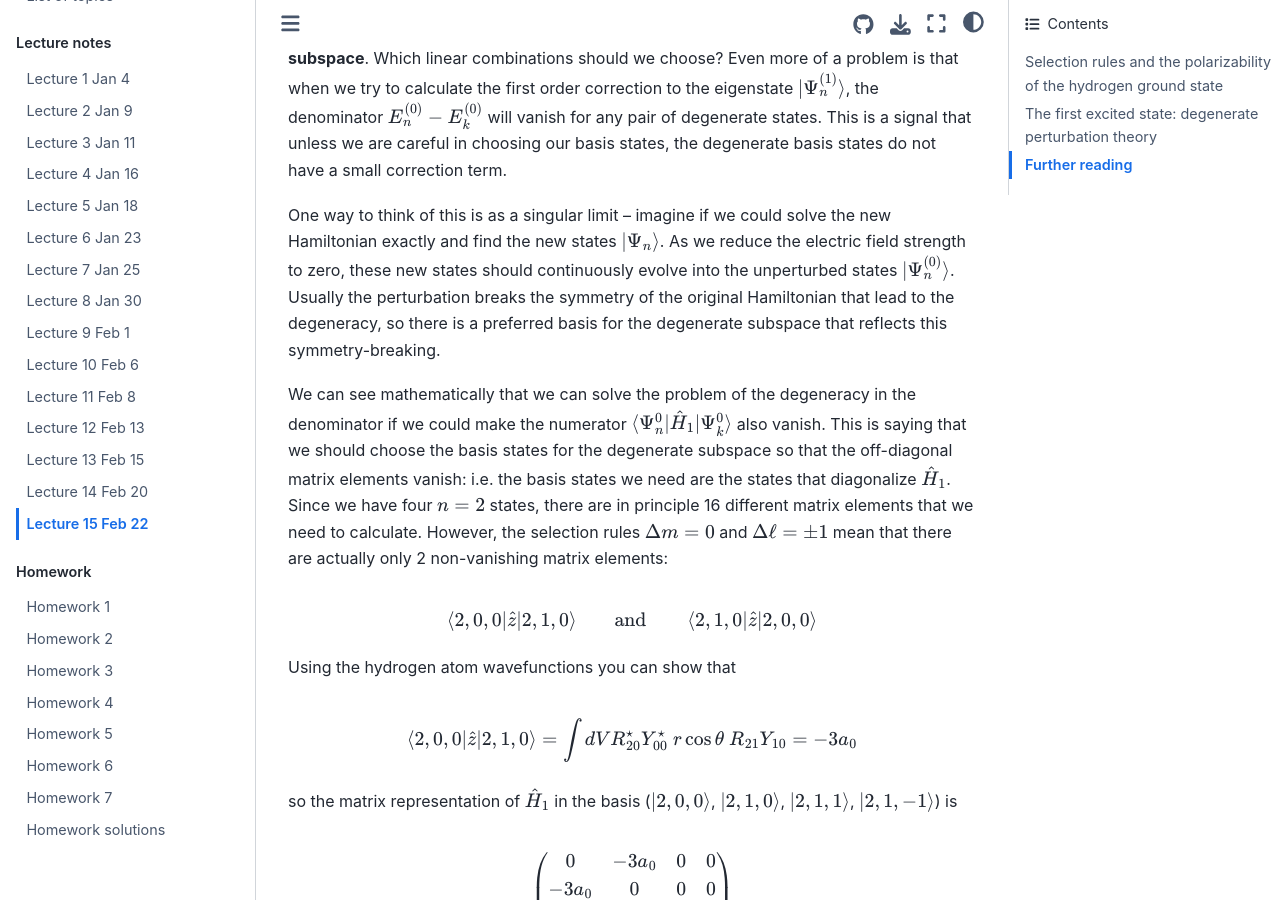
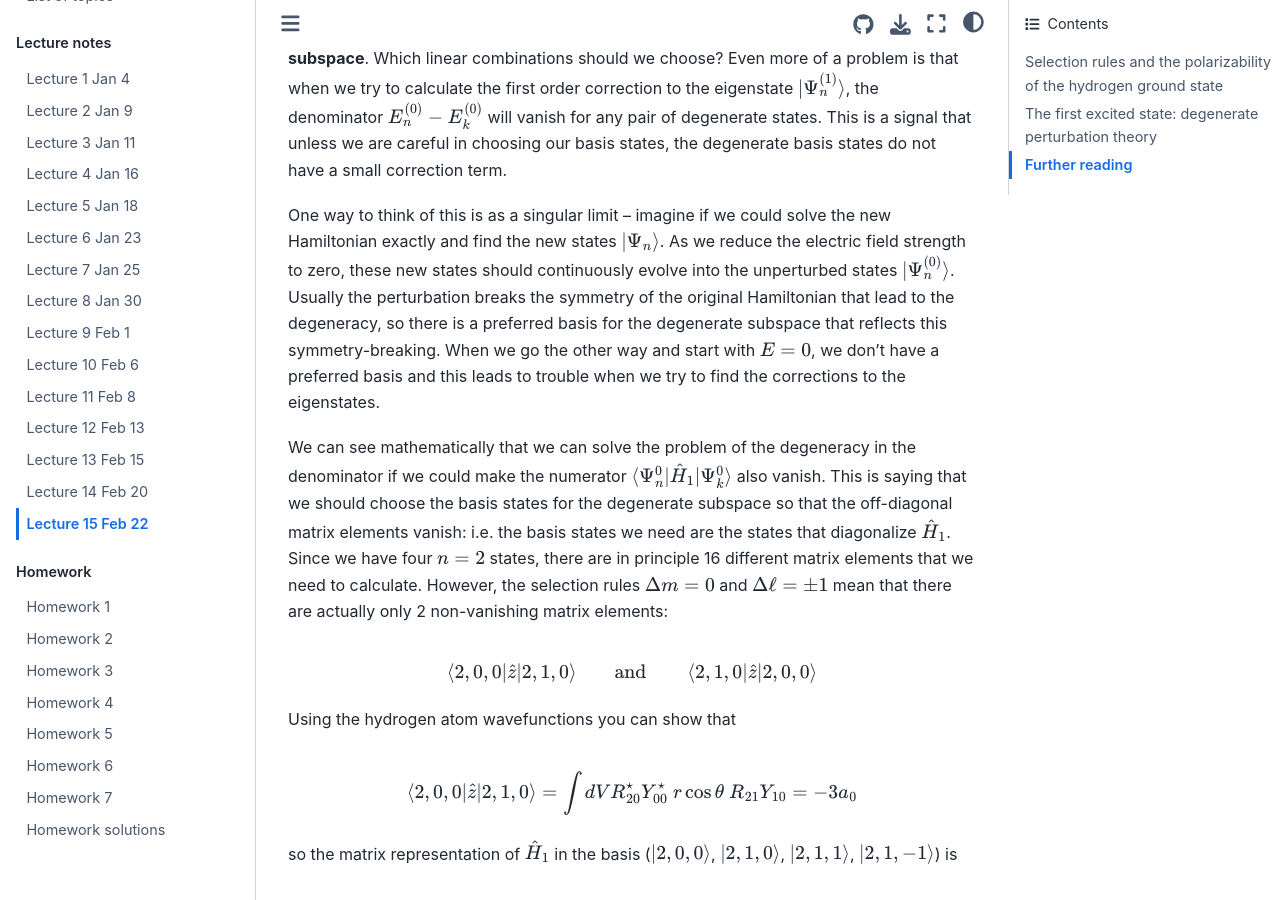
Before and after one commit to andrewcumming/phys457, a Jupyter Book: the page built from lecture15.md, in a window 1280 px wide and 900 px high, scrolled down 2762 px. Built offline with Jupyter Book 1.0.4 settings and Sphinx 7.4.7 and the Sphinx Book theme 1.1.4, drawn with Linux system fonts in a browser that asks for light colours.

Commit message:
Add to lecture 15

```diff
--- a/lecture15.md
+++ b/lecture15.md
@@ -66,7 +66,7 @@ This is quite close to the actual answer ($16/3=5.33$ compared with $9/2=4.5$).
 
 Now imagine doing the same calculation but for one of the excited states with $n=2$. There are 4 states with $n=2$: $\ket{2,0,0}$,  $\ket{2,1,0}$,  $\ket{2,1,1}$,  $\ket{2,1,-1}$, all with the same energy. This means that we have a lot of freedom in choosing our unperturbed basis $\ket{\Psi_n^{(0)}}$ because any linear combination of the four $n=2$ states is also an eigenstate of the Hamiltonian with the same energy. We say that the $n=2$ states span a **degenerate subspace**. Which linear combinations should we choose? Even more of a problem is that when we try to calculate the first order correction to the eigenstate $\ket{\Psi^{(1)}_n}$, the denominator $E_n^{(0)}-E_k^{(0)}$ will vanish for any pair of degenerate states. This is a signal that unless we are careful in choosing our basis states, the degenerate basis states do not have a small correction term.
 
-One way to think of this is as a singular limit -- imagine if we could solve the new Hamiltonian exactly and find the new states $\ket{\Psi_n}$. As we reduce the electric field strength to zero, these new states should continuously evolve into the unperturbed states $\ket{\Psi_n^{(0)}}$. Usually the perturbation breaks the symmetry of the original Hamiltonian that lead to the degeneracy, so there is a preferred basis for the degenerate subspace that reflects this symmetry-breaking.
+One way to think of this is as a singular limit -- imagine if we could solve the new Hamiltonian exactly and find the new states $\ket{\Psi_n}$. As we reduce the electric field strength to zero, these new states should continuously evolve into the unperturbed states $\ket{\Psi_n^{(0)}}$. Usually the perturbation breaks the symmetry of the original Hamiltonian that lead to the degeneracy, so there is a preferred basis for the degenerate subspace that reflects this symmetry-breaking. When we go the other way and start with $E=0$, we don't have a preferred basis and this leads to trouble when we try to find the corrections to the eigenstates.
 
 We can see mathematically that we can solve the problem of the degeneracy in the denominator if we could make the numerator $\braket{\Psi_n^{0}|\hat{H}_1|\Psi_k^{0}}$ also vanish. This is saying that we should choose the basis states for the degenerate subspace so that the off-diagonal matrix elements vanish: i.e. the basis states we need are the states that diagonalize $\hat{H}_1$. Since we have four $n=2$ states, there are in principle 16 different matrix elements that we need to calculate. However, the selection rules $\Delta m=0$ and $\Delta \ell=\pm 1$ mean that there are actually only 2 non-vanishing matrix elements:
 
```
